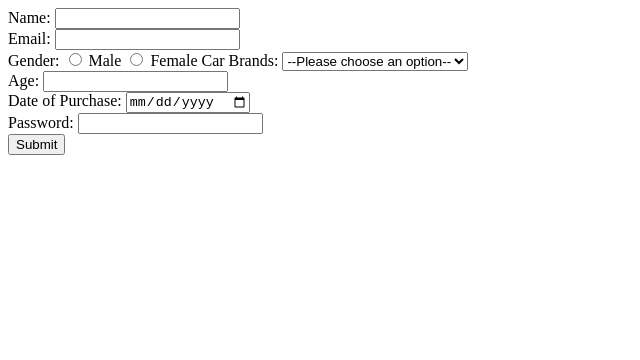
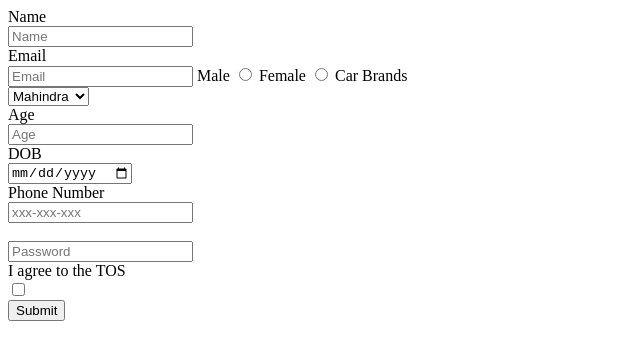
Before and after one commit to acciojob/signup-form-car-Toshika-02, a website: page main.html in a window 1280 px wide. Shown: the whole page, without its empty margins (0-640 px from the left). Drawn offline with Linux system fonts and the light colour scheme.

Commit message:
created a submission

```diff
--- a/main.html
+++ b/main.html
@@ -8,7 +8,7 @@
 
 <body>
 	<!-- the entire body must be written by student -->
-	<form action="/submit" method="post">
+	<!-- <form action="/submit" method="post">
         <label for="name">Name:</label>
         <input type="text" id="name" name="name" required> <br>
 
@@ -40,7 +40,35 @@
         <input type="password" id="password" name="password" required><br>
 
         <button type="submit">Submit</button>
-    </form>
+    </form> -->
+	<form method= "post">
+		<label for="name">Name</label>
+		<br><input type ="text" id="name" required placeholder="Name"></br>
+		<label for="email">Email</label>
+	<br><input type ="email" id="email"  required placeholder="Email">
+	<label for="gender_m">Male</label>
+<input type="radio" id="gender_m" name="gender" value="Male" required>
+<label for="gender_f">Female</label>
+<input type="radio" id="gender_f" name="gender" value="Female" required>
+		 <label for="cars">Car Brands</label>
+  <br>  <select id="cars" required>
+        <!-- Add your options here -->
+	<option>Mahindra</option>
+	<option>Mercedes</option>
+	<option>Tata</option>
+		 </select>
+	<br>	<label for="age">Age</label>
+		<br><input type ="number" id="age" required placeholder="Age"></br>
+	<label for="dob">DOB</label>
+		<br><input type ="date" id="dob" required ></br>
+		<label for="tel">Phone Number</label>
+		<br><input type ="tel" id="tel" placeholder="xxx-xxx-xxx" ></br>
+	<label for="password"></label>
+		<br><input type ="password" id="password" required placeholder="Password"></br>
+	<label for="tos">I agree to the TOS</label>
+		<br><input type ="checkbox" id="tos" required></br>
+		 <button type="submit">Submit</button>
+</form>
     <script type="text/javascript" src="./script.js">
 </script>
 
```
